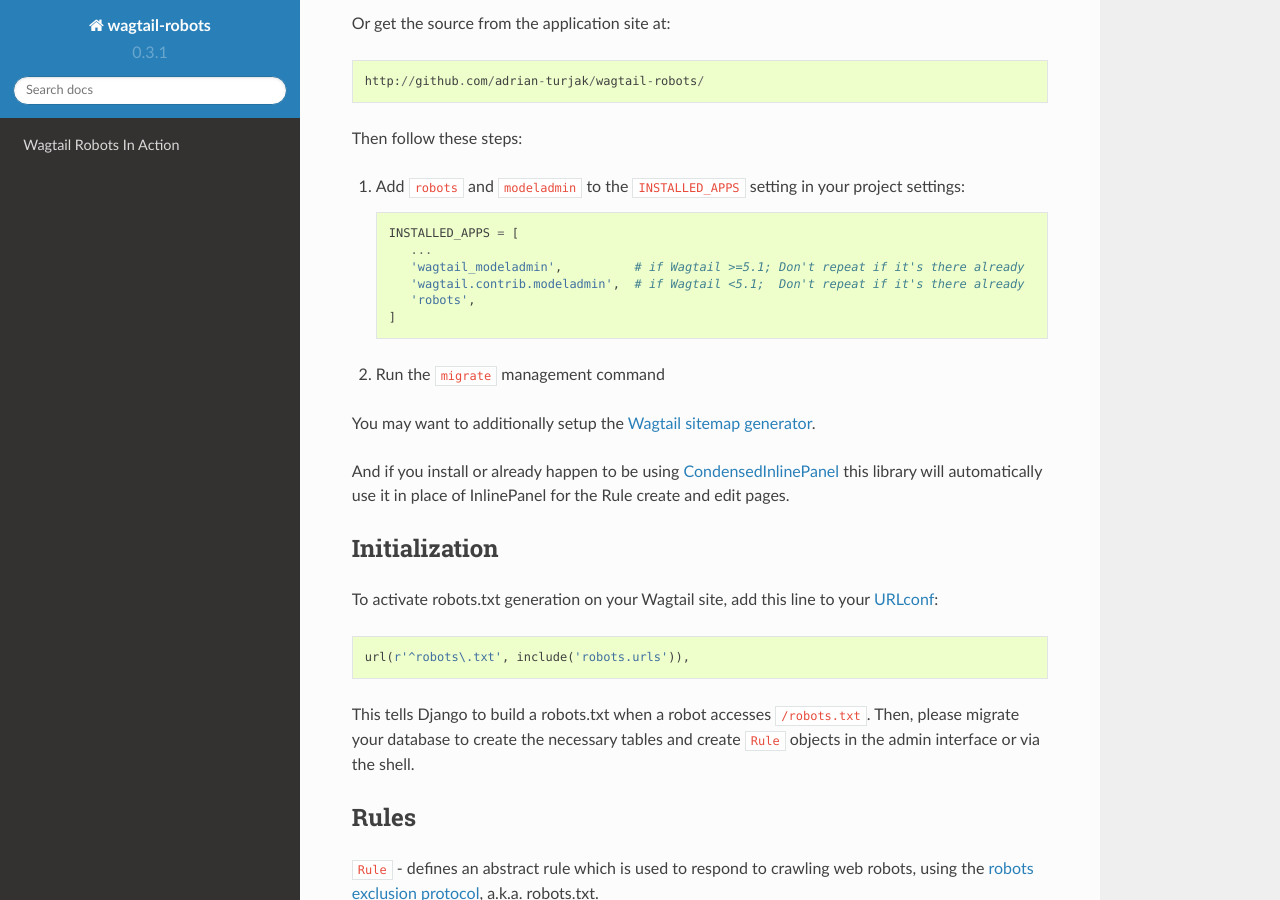
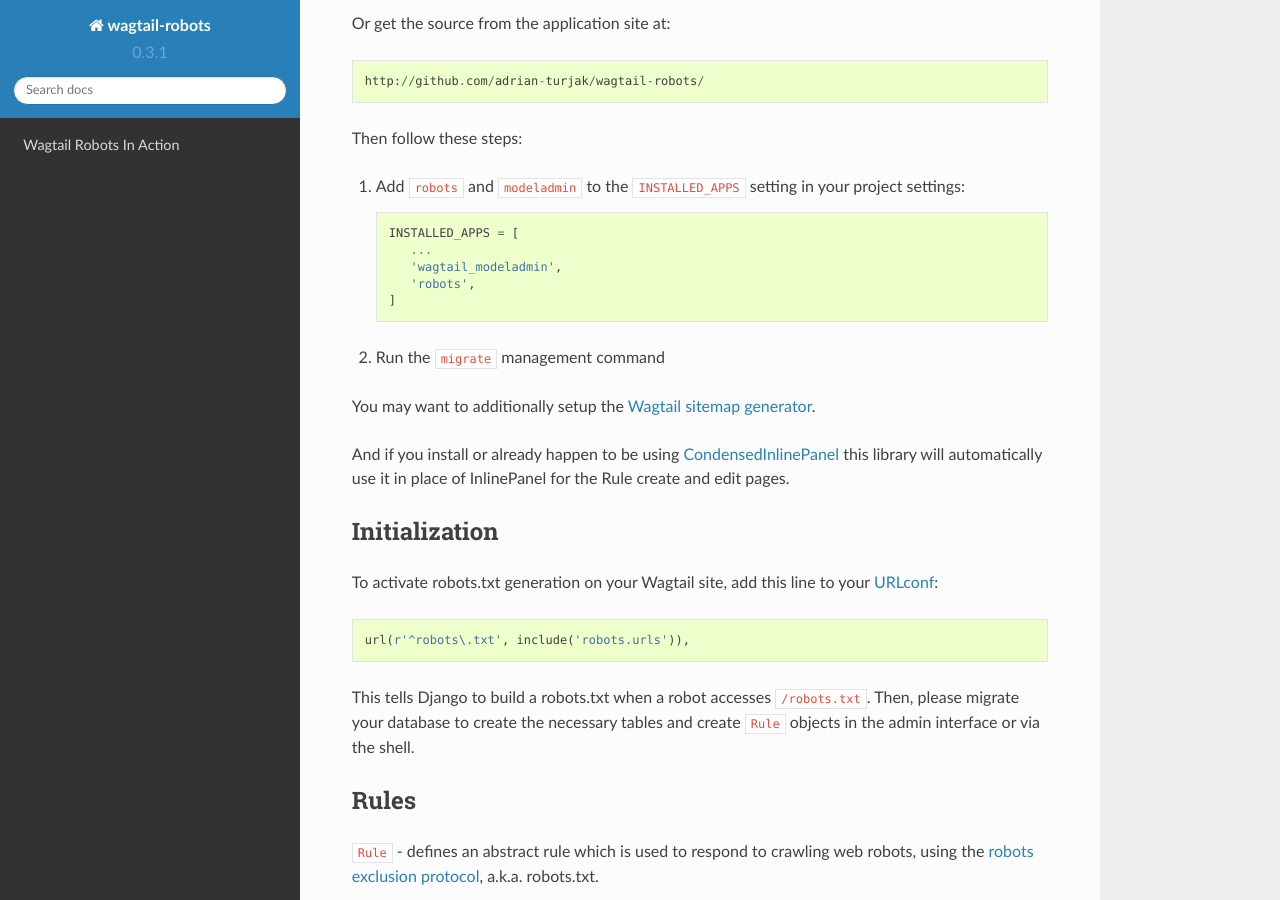
Before and after one commit to unexceptable/wagtail-robots, a Sphinx documentation site: the page built from docs/source/index.rst, in a window 1280 px wide and 900 px high, scrolled down 623 px. Built offline with Sphinx 7.4.7 and the Read the Docs theme 2.0.0, drawn with Linux system fonts in a browser that asks for light colours; the version number is read from the project's files by our own code.

Commit message:
Remove references to deprecated wagtail.contrib.modeladmin

```diff
--- a/docs/source/index.rst
+++ b/docs/source/index.rst
@@ -42,8 +42,7 @@
 
       INSTALLED_APPS = [
          ...
-         'wagtail_modeladmin',          # if Wagtail >=5.1; Don't repeat if it's there already
-         'wagtail.contrib.modeladmin',  # if Wagtail <5.1;  Don't repeat if it's there already
+         'wagtail_modeladmin',
          'robots',
       ]
 
```
Also changed, not shown: 1 other file.
